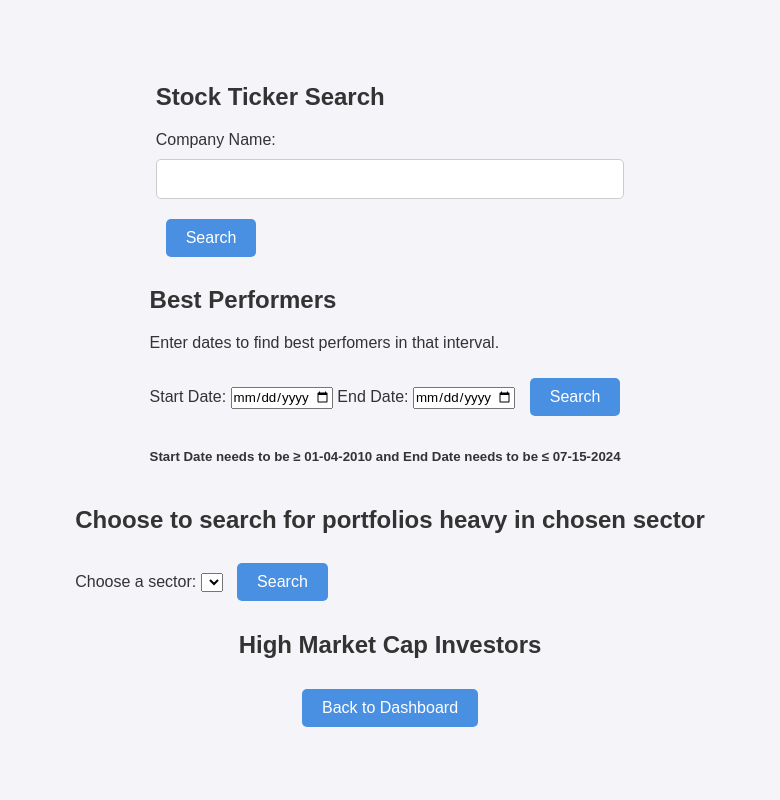
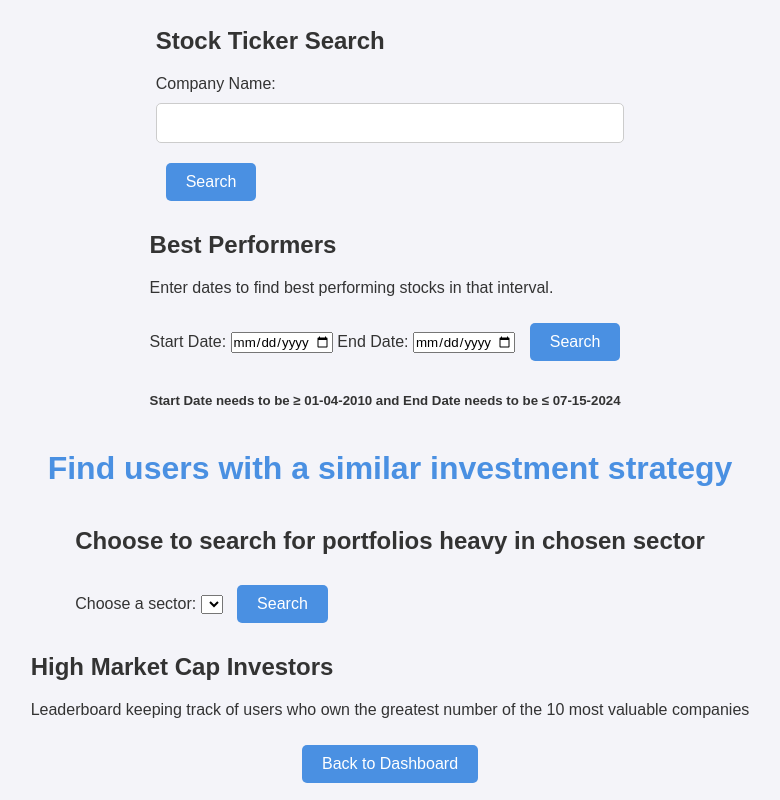
Before and after one commit to cs411-alawini/su24-cs411-team004-oak, a Flask app: page /stats/ in a window 1280 px wide. Shown: the whole page, without its empty margins (250-1030 px from the left). Run offline with Flask 3, Linux system fonts and the light colour scheme; the visitor is signed in with stand-in values (Sample User, id 1); data that the repository does not hold is empty.

Commit message:
stats text and %

```diff
--- a/Project/main.py
+++ b/Project/main.py
@@ -272,7 +272,14 @@
         cursor.execute("""
             CALL bestPerformers(%s,%s)
         """, (date_start, date_end))
-        return cursor.fetchall()
+
+        stats_data = cursor.fetchall()
+
+        for stat in stats_data:
+            percent = (stat['performance'] - 1) * 100
+            stat['performance'] = f"{percent:.2f}%"
+
+        return stats_data
     except Error as e:
         print(f"Performer Error: {e}")
     finally:
--- a/Project/templates/stats.html
+++ b/Project/templates/stats.html
@@ -40,7 +40,7 @@
     </artlicle>
     <article>
         <h2>Best Performers</h2>
-        <p>Enter dates to find best perfomers in that interval.</p>
+        <p>Enter dates to find best performing stocks in that interval.</p>
         {%if msg1%}
             <p>{{msg1}}</p>
         {%endif%}
@@ -57,7 +57,7 @@
                 <thead>
                     <th>Stock Symbol</th>
                     <th>Stock Name</th>
-                    <th>Max/Min</th>
+                    <th>Percent Increase</th>
                 </thead>
                 <tbody>
                     {%for p in performers%}
@@ -72,6 +72,7 @@
         {%endif%}
 
     </article>
+    <h1>Find users with a similar investment strategy</h1>
     <article>
         <form method="post">
             <h2>Choose to search for portfolios heavy in chosen sector</h2>
@@ -116,6 +117,7 @@
     </article>
     <article>
         <h2>High Market Cap Investors</h2>
+        <p>Leaderboard keeping track of users who own the greatest number of the 10 most valuable companies</p>
         {%if valStocks%}
                 <table>
                     <thead>
```
